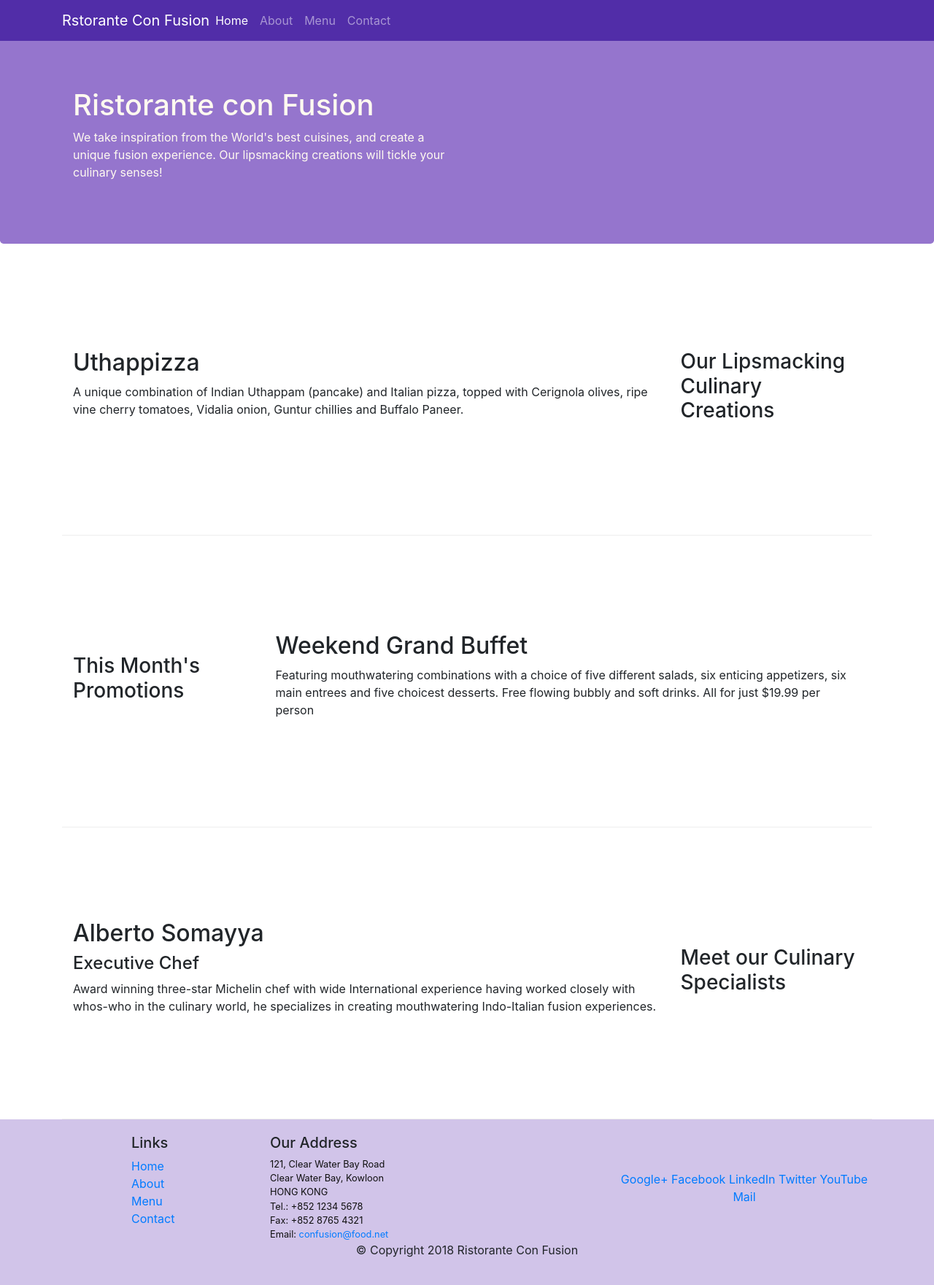
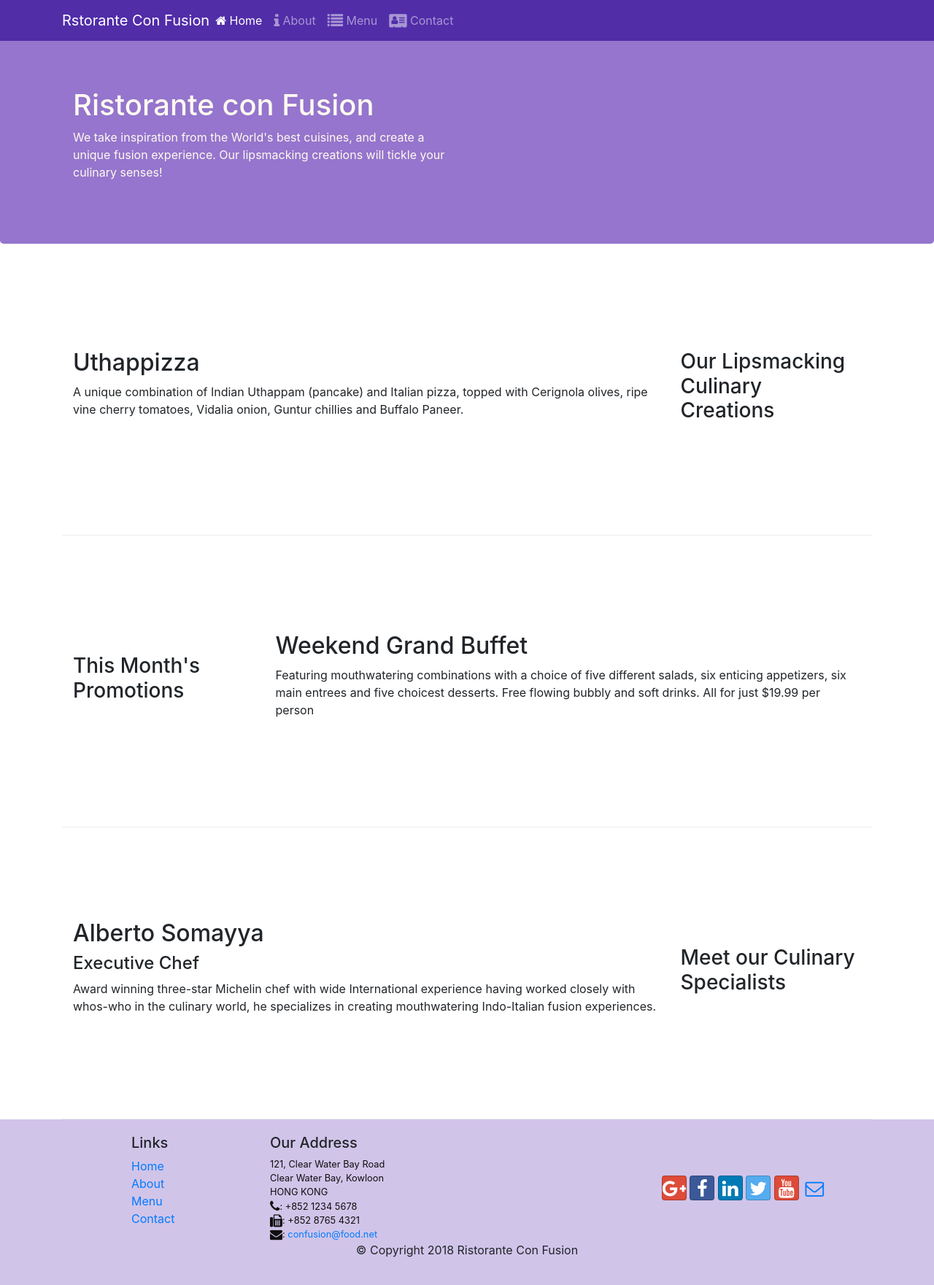
Before and after one commit to AMSKarmajeet/BootstrapGridExercise, a website: page index.html in a window 1280 px wide. Shown: the whole page at 73% size. Drawn offline with nearby package versions, Linux system fonts and the light colour scheme.

Commit message:
Icon Fonts(Font Awesome + Bootstarp-Social usages

```diff
--- a/index.html
+++ b/index.html
@@ -9,6 +9,8 @@
 
     <!-- Bootstrap CSS -->
     <link rel="stylesheet" href="node_modules/bootstrap/dist/css/bootstrap.min.css">
+    <link rel="stylesheet" href="node_modules/font-awesome/css/font-awesome.min.css">
+    <link rel="stylesheet" href="node_modules/bootstrap-social/bootstrap-social.css">
     <link rel="stylesheet" href="css/styles.css">
     <title>Ristorante Con Fusion</title>
 </head>
@@ -22,10 +24,10 @@
             <a class="navbar-brand mr-auto" href="#">Rstorante Con Fusion</a>
             <div class="collapse navbar-collapse" id="Navbar">
                 <ul class="navbar-nav mr-auto">
-                    <li class="nav-item active"><a class="nav-link" href="#">Home</a></li>
-                    <li class="nav-item"><a class="nav-link" href="./aboutus.html">About</a></li>
-                    <li class="nav-item"><a class="nav-link" href="#">Menu</a></li>
-                    <li class="nav-item"><a class="nav-link" href="#">Contact</a></li>
+                    <li class="nav-item active"><a class="nav-link" href="#"><span class="fa fa-home"></span> Home</a></li>
+                    <li class="nav-item"><a class="nav-link" href="./aboutus.html"><span class="fa fa-info fa-lg"></span> About</a></li>
+                    <li class="nav-item"><a class="nav-link" href="#"><span class="fa fa-list fa-lg"></span> Menu</a></li>
+                    <li class="nav-item"><a class="nav-link" href="#"><span class="fa fa-address-card fa-lg"></span> Contact</a></li>
                 </ul>
             </div>
         </div>
@@ -96,19 +98,19 @@
 		              121, Clear Water Bay Road<br>
 		              Clear Water Bay, Kowloon<br>
 		              HONG KONG<br>
-		              Tel.: +852 1234 5678<br>
-		              Fax: +852 8765 4321<br>
-		              Email: <a href="mailto:confusion@food.net">confusion@food.net</a>
+		              <i class="fa fa-phone fa-lg"></i>: +852 1234 5678<br>
+		              <i class="fa fa-fax fa-lg"></i>: +852 8765 4321<br>
+		              <i class="fa fa-envelope fa-lg"></i>: <a href="mailto:confusion@food.net">confusion@food.net</a>
 		           </address>
                 </div>
                 <div class="col-12 col-sm-4 align-self-center">
                     <div class="text-center">
-                        <a href="http://google.com/+">Google+</a>
-                        <a href="http://www.facebook.com/profile.php?id=">Facebook</a>
-                        <a href="http://www.linkedin.com/in/">LinkedIn</a>
-                        <a href="http://twitter.com/">Twitter</a>
-                        <a href="http://youtube.com/">YouTube</a>
-                        <a href="mailto:">Mail</a>
+                        <a class="btn btn-social-icon btn-google" href="http://google.com/+"><i class="fa fa-google-plus fa-lg"></i></a>
+                        <a class="btn btn-social-icon btn-facebook" href="http://www.facebook.com/profile.php?id="><i class="fa fa-facebook"></i></a>
+                        <a class="btn btn-social-icon btn-linkedin" href="http://www.linkedin.com/in/"><i class="fa fa-linkedin fa-lg"></i></a>
+                        <a class="btn btn-social-icon btn-twitter" href="http://twitter.com/"><i class="fa fa-twitter fa-lg"></i></a>
+                        <a class="btn btn-social-icon btn-google" href="http://youtube.com/"><i class="fa fa-youtube fa-lg"></i></a>
+                        <a class="btn btn-social-icon" href="mailto:"><i class="fa fa-envelope-o fa-lg"></i></a>
                     </div>
                 </div>
            </div>
--- a/package.json
+++ b/package.json
@@ -15,6 +15,8 @@
   },
   "dependencies": {
     "bootstrap": "^4.0.0",
+    "bootstrap-social": "^5.1.1",
+    "font-awesome": "^4.7.0",
     "jquery": "^3.3.1",
     "popper.js": "^1.12.9"
   }
```
Also changed, not shown: aboutus.html (+19 -18 lines), 1 other file.
